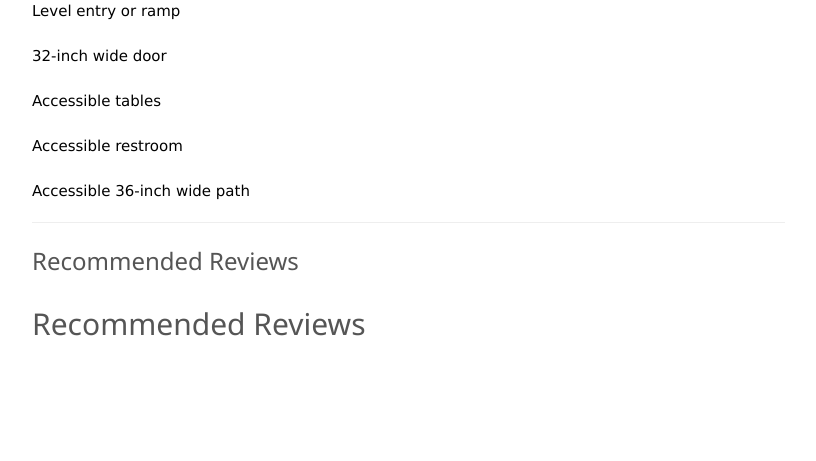
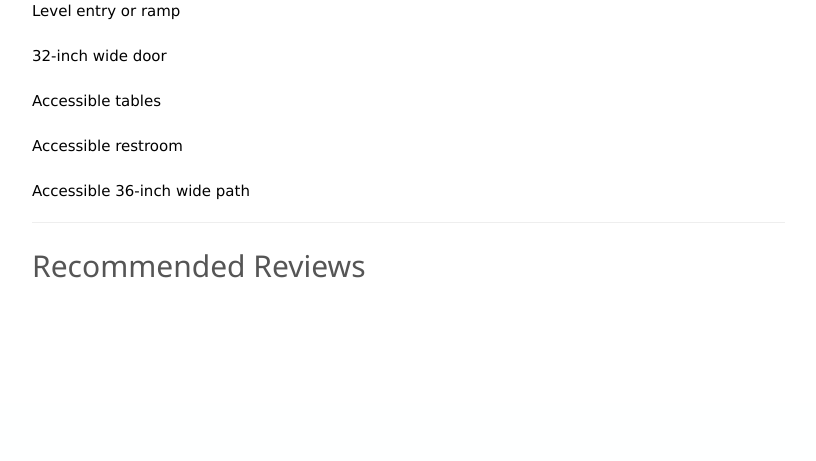
Before and after one commit to gcivil-nyu-org/nyc-accessible-restaurant-advisor, a Django app: template accessible_restaurant/templates/restaurants/detail.html in a window 1280 px wide. Shown: the part 653-1114 px from the top of the page, without its empty margins (32-848 px from the left). After the commit the page ends 931 px from the top, so only its background shows below. Run offline with Django 3.2, Linux system fonts and the light colour scheme; the template is opened without the code that fills it, so the values that code supplies are empty; some libraries are stand-ins or nearby versions.

Commit message:
fix conflict

```diff
--- a/accessible_restaurant/templates/restaurants/detail.html
+++ b/accessible_restaurant/templates/restaurants/detail.html
@@ -145,7 +145,7 @@
 
 					<hr />
 
-					<h3>Recommended Reviews</h3>
+					<h2>Recommended Reviews</h2>
 
 					{% for review in local_restaurant_review %}
 						<div class="row uniform">
@@ -178,8 +178,6 @@
 							</div>
 						</div>
 					{% endfor %}
-
-					<h2>Recommended Reviews</h2>
 
 					{% for review in restaurant_review.reviews %}
 						<div class="row uniform">
```
Also changed, not shown: accessible_restaurant/migrations/0013_merge_20201103_1849.py (added).
